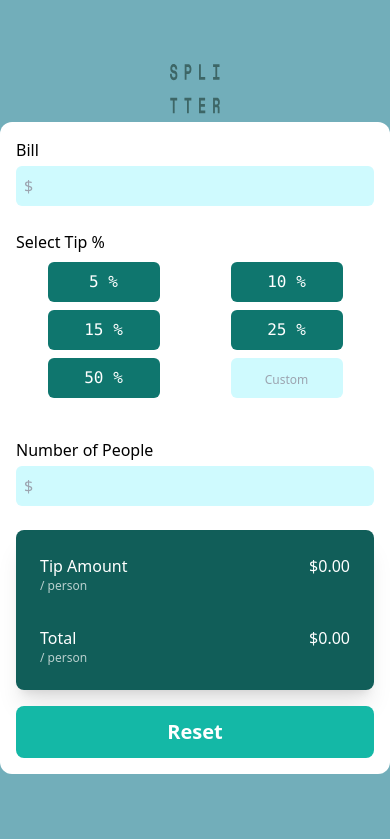
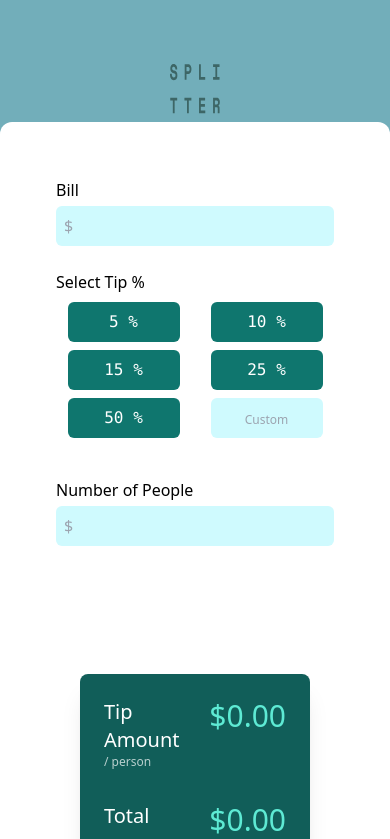
Before and after one commit to codewithahad01/tip-calculator-app, a Next.js app: page / in a window 390 px wide. Shown: the top 839 px of the page. Built offline with nearby package versions, Linux system fonts and the light colour scheme.

Commit message:
tip cal result and measuring area is responsived

```diff
--- a/pages/index.js
+++ b/pages/index.js
@@ -20,9 +20,9 @@ export default function Home() {
 
 
     {/* start of form */}
-    <div className=' bg-white p-4 my-2 rounded-xl mx-auto md:w-3/4 lg:w-3/6 xl:w-3/12 xl:mt-20'>
-
-      <div className='md:flex-row'>
+    <div className='bg-white p-4 my-2 rounded-xl mx-auto xl:mt-20 md:flex md:justify-center md:w-auto lg:w-3/4 xl:w-2/4 '>
+      <div className='p-10'>
+        <div className=''>
           <form>
             <span className='text-md'>Bill</span>
             <input type='text' className='mt-1 w-full p-2 outline-teal-500 bg-cyan-100 rounded-md mb-6' placeholder='$'></input>
@@ -41,15 +41,15 @@ export default function Home() {
             </div>
           </form>
         </div>
-
+      </div>
 
       {/* result component  */}
-
-              <div className='bg-teal-800 text-white p-6 rounded-lg shadow-xl'>
+            <div className='p-16 justify-center items-center'>
+              <div className='bg-teal-800 text-white p-6 rounded-lg shadow-xl text-xl lg:text-2xl lg:p-8 xl:p-12'>
 
                     <div className='flex flex-row justify-between'>
                       <p>Tip Amount</p>
-                      <span>$0.00</span>
+                      <span className='text-teal-300 text-3xl lg:text-4xl'>$0.00</span>
                     </div>
                     <div className='text-xs opacity-70'>
                       <span>/  person</span>
@@ -57,7 +57,7 @@ export default function Home() {
 
                   <div className='flex flex-row justify-between mt-8'>
                       <p>Total</p>
-                      <span>$0.00</span>
+                      <span className='text-teal-300 text-3xl lg:text-4xl'>$0.00</span>
                     </div>
 
                     <div className='text-xs opacity-70'>
@@ -68,6 +68,10 @@ export default function Home() {
           <div className='justify-center items-center'>
               <input className='py-3 bg-teal-500 rounded-lg w-full mt-4 text-white text-xl font-bold hover:bg-white hover:text-black hover:outline' type="button" value="Reset" onClick={handleClick} />
           </div>
+      </div>
+
+
+
 
     </div>
     </div>
```
Lines whose indentation alone changed are shown as unchanged.
